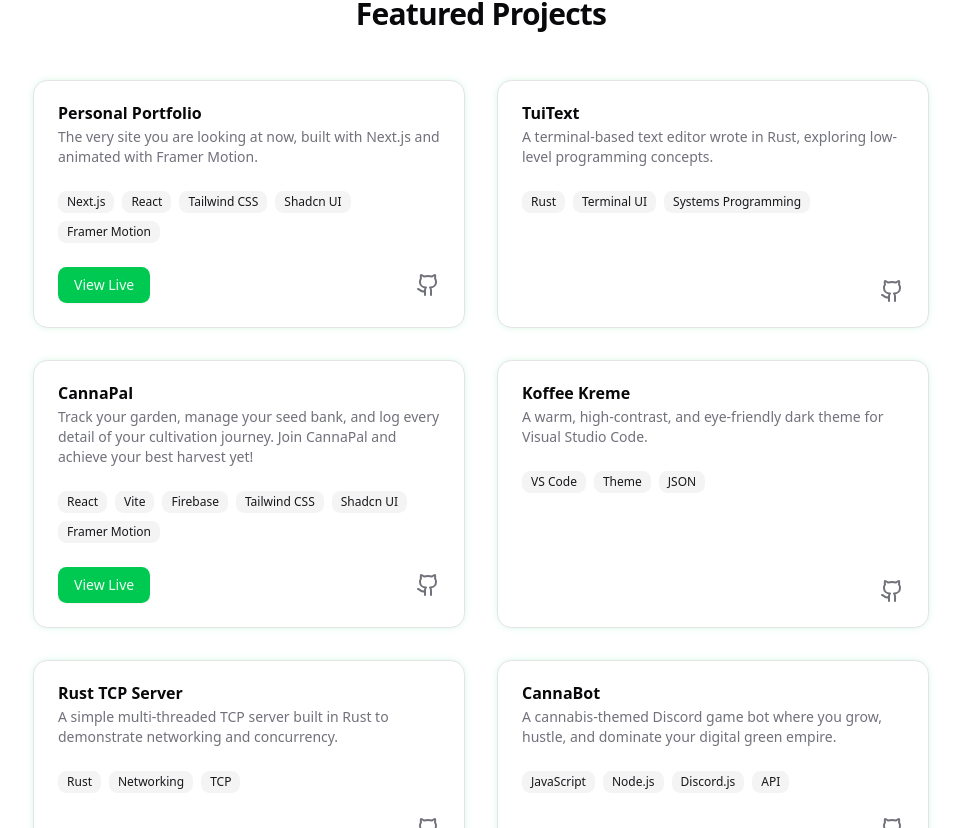
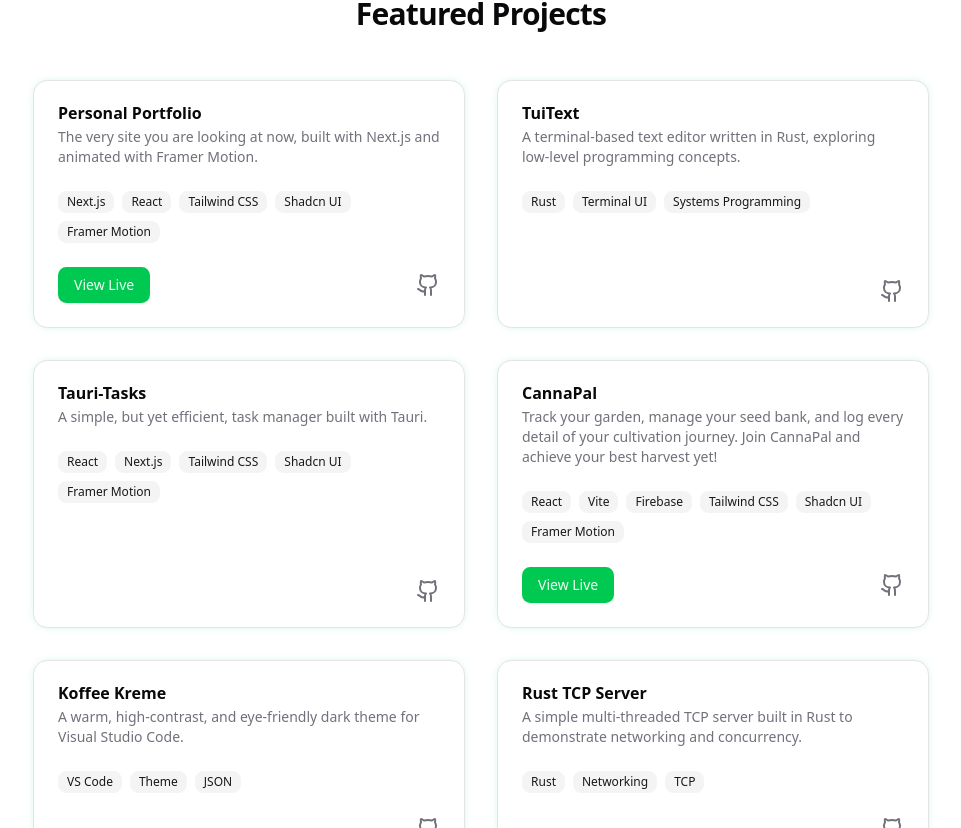
Before and after one commit to AchroDev/achrodev.github.io, a Next.js app: page / in a window 1280 px wide. Shown: the part 733-1561 px from the top of the page, without its empty margins (159-1120 px from the left). Built offline with nearby package versions, Linux system fonts and the light colour scheme.

Commit message:
Added Tauri-Tasks

```diff
--- a/src/app/page.js
+++ b/src/app/page.js
@@ -18,9 +18,15 @@
   },
   {
     title: "TuiText",
-    description: "A terminal-based text editor wrote in Rust, exploring low-level programming concepts.",
+    description: "A terminal-based text editor written in Rust, exploring low-level programming concepts.",
     tags: ["Rust", "Terminal UI", "Systems Programming"],
     link: "https://github.com/AchroDev/TuiText",
+  },
+  {
+    title: "Tauri-Tasks",
+    description: "A simple, but yet efficient, task manager built with Tauri.",
+    tags: ["React", "Next.js", "Tailwind CSS", "Shadcn UI", "Framer Motion"],
+    link: "https://github.com/AchroDev/tauri-tasks",
   },
   {
     title: "CannaPal",
```
